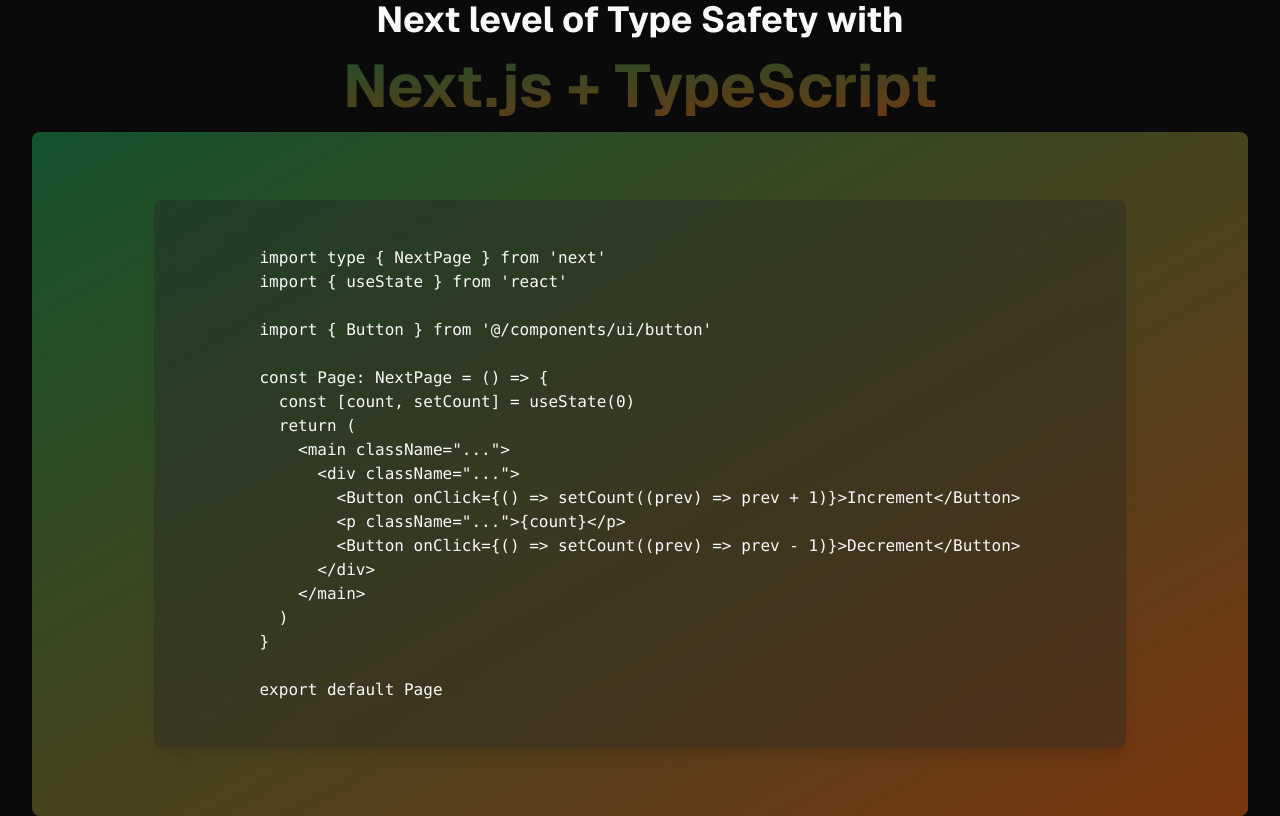
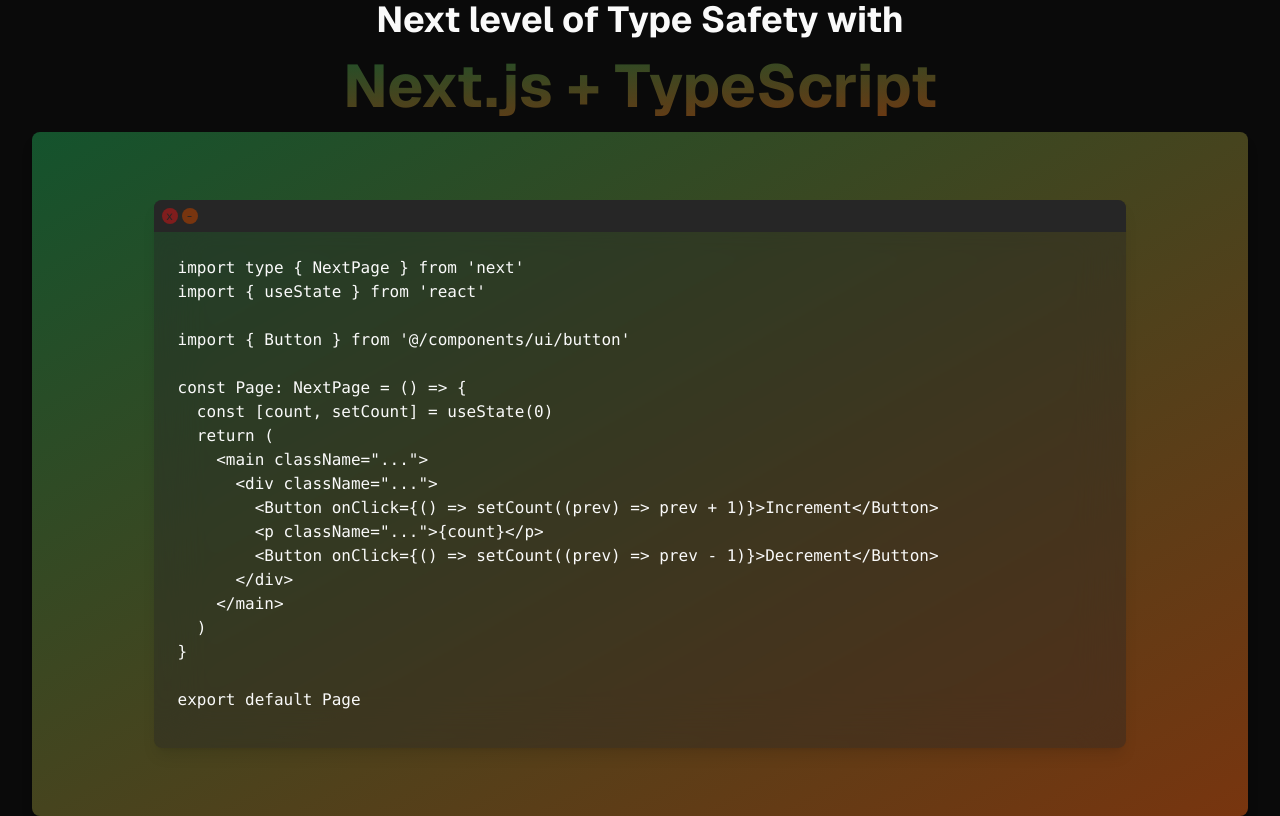
Before and after one commit to tiesen243/next-template, a Next.js app: page / in a window 1280 px wide. Built offline with nearby package versions, Linux system fonts and the light colour scheme; what @t3-oss/env-nextjs would draw is missing.

Commit message:
feat(ui): enhance code block styling
- Added shadow to the outer container for better visual depth.
- Introduced a flex container with buttons for close and minimize.
- Adjusted padding and margins for better alignment and spacing.

```diff
--- a/app/page.tsx
+++ b/app/page.tsx
@@ -8,9 +8,18 @@
         Next.js + TypeScript
       </h1>
 
-      <div className="bg-gradient-to-br grid place-items-center rounded-lg from-success to-warning w-full aspect-video">
-        <div className="bg-secondary/40 h-4/5 p-6 overflow-auto grid place-items-center rounded-lg shadow-lg w-4/5 aspect-video backdrop-blur-xl">
-          <pre className="text-primary">
+      <div className="bg-gradient-to-br grid place-items-center rounded-lg from-success to-warning w-full aspect-video shadow-lg">
+        <div className="bg-secondary/40 h-4/5 rounded-lg shadow-lg w-4/5 aspect-video backdrop-blur-xl">
+          <div className="flex bg-secondary w-full rounded-t-lg p-2 gap-1">
+            <div className="bg-destructive size-4 text-xs text-center text-secondary rounded-full">
+              x
+            </div>
+            <div className="bg-warning size-4 text-xs text-center text-secondary rounded-full">
+              -
+            </div>
+          </div>
+
+          <pre className="text-primary p-6">
             <code>{code}</code>
           </pre>
         </div>
```
Also changed, not shown: 1 other file (tests, documents, lock files or other folders).
